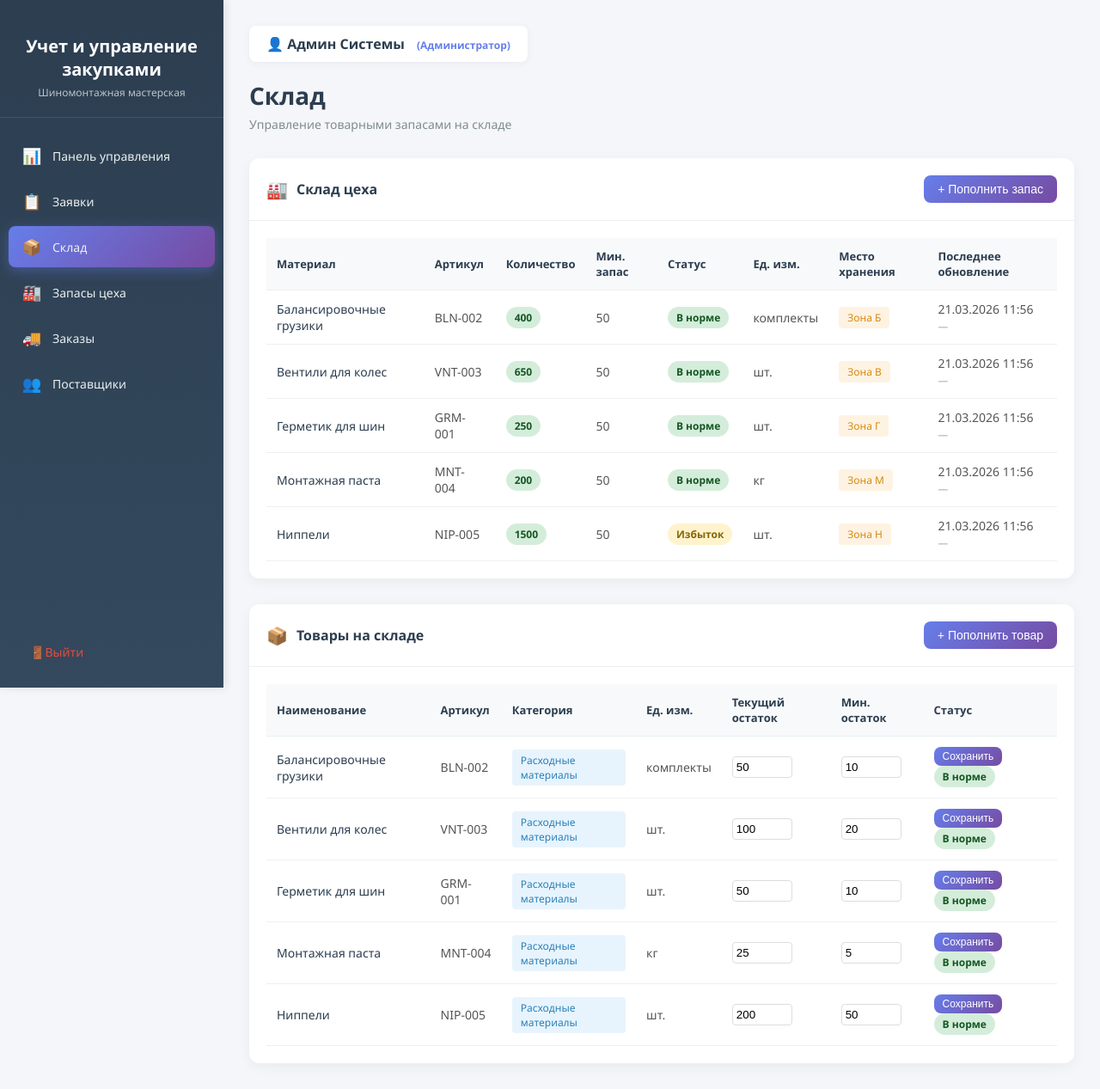
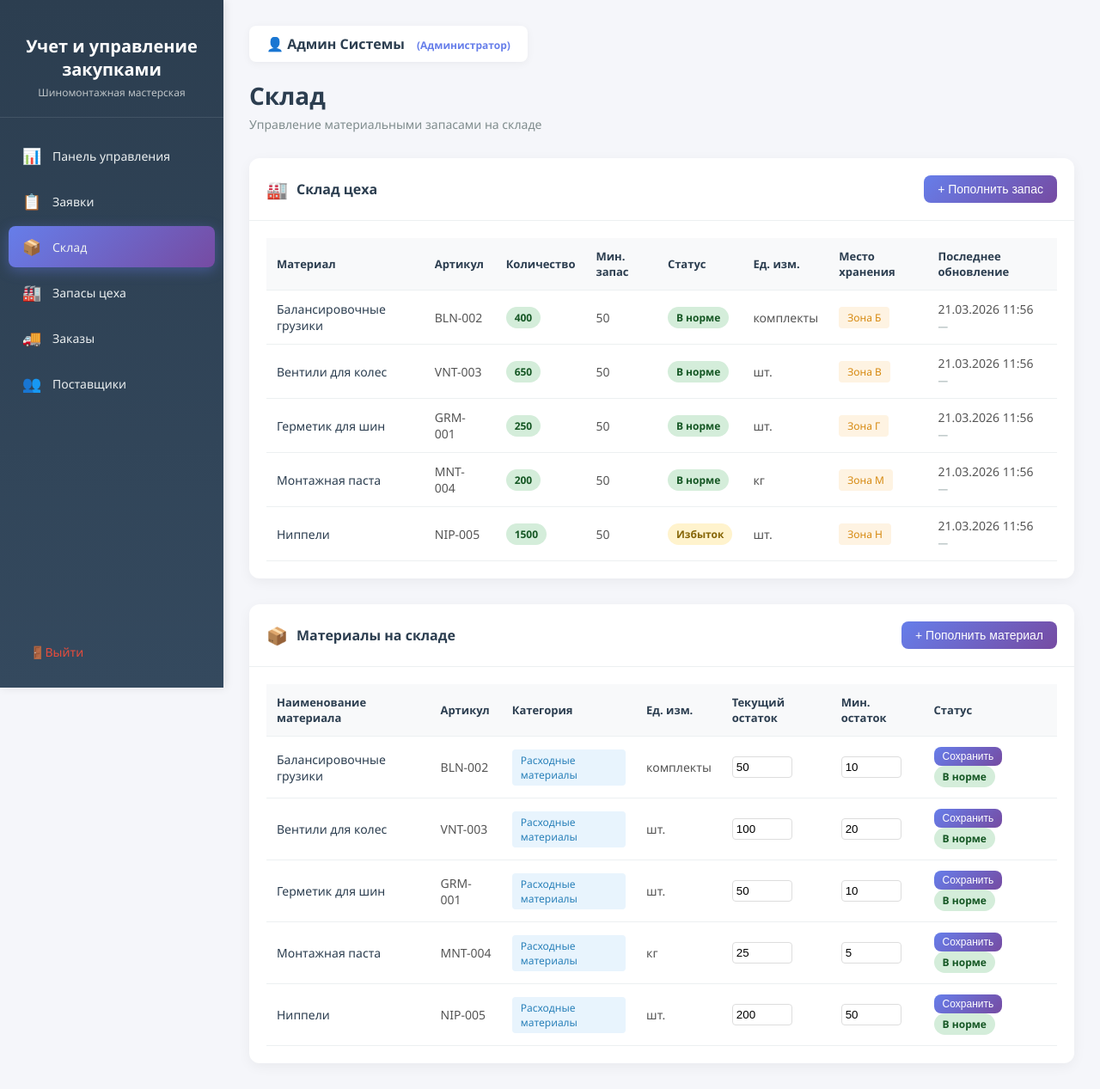
Before and after one commit to vanya27-chtto/tire-workshop-supply-system, a Django app: page /warehouse/ in a window 1280 px wide. Shown: the whole page at 86% size. Run offline with Django 5.2, Linux system fonts and the light colour scheme; a user stored in the database is signed in; data comes from the database, SQL or seed files in the repository.

Commit message:
Adapt system for workshop materials management
- core/models.py: Renamed Product model to reflect "Material on warehouse", updated related UI references from "goods for sale" to "materials for workshop", adjusted model fields and descriptions accordingly
- core/views.py: Updated views to handle materials instead of sale goods, modified warehouse, workshop stock, and order management functions to reflect material-centric workflow
- templates/procurement/create_order.html: Changed "goods in order" table header to "Materials in order", updated form labels and UI elements to refer to materials
- templates/procurement/warehouse.html: Updated page title from "goods warehouse" to "materials warehouse", changed inventory management interface to focus on materials and workshop supplies, renamed table headers and buttons accordingly

```diff
--- a/core/models.py
+++ b/core/models.py
@@ -37,14 +37,14 @@ class Supplier(models.Model):
 
 
 class Product(models.Model):
-    """Товар на складе"""
+    """Материал на складе"""
     category = models.ForeignKey(
         Category,
         on_delete=models.CASCADE,
         related_name='products',
         verbose_name=_('Категория')
     )
-    name = models.CharField(_('Название товара'), max_length=200)
+    name = models.CharField(_('Название материала'), max_length=200)
     sku = models.CharField(_('Артикул'), max_length=50, unique=True, blank=True)
     unit = models.CharField(_('Единица измерения'), max_length=20, default='шт.')
     quantity = models.PositiveIntegerField(_('Количество на складе'), default=0)
@@ -66,8 +66,8 @@ class Product(models.Model):
     updated_at = models.DateTimeField(_('Дата обновления'), auto_now=True)
 
     class Meta:
-        verbose_name = _('Товар')
-        verbose_name_plural = _('Товары')
+        verbose_name = _('Материал')
+        verbose_name_plural = _('Материалы')
         ordering = ['name']
 
     def __str__(self):
@@ -127,7 +127,7 @@ class PurchaseRequestItem(models.Model):
         Product,
         on_delete=models.CASCADE,
         related_name='request_items',
-        verbose_name=_('Товар')
+        verbose_name=_('Материал')
     )
     quantity_requested = models.PositiveIntegerField(_('Запрашиваемое количество'))
     quantity_approved = models.PositiveIntegerField(_('Одобренное количество'), null=True, blank=True)
--- a/core/views.py
+++ b/core/views.py
@@ -133,10 +133,10 @@ def update_product_stock(request, product_id):
 
             messages.success(
                 request,
-                f'Запасы товара "{product.name}" обновлены: текущий={quantity}, минимальный={min_quantity}'
+                f'Запасы материала "{product.name}" обновлены: текущий={quantity}, минимальный={min_quantity}'
             )
         except CoreProduct.DoesNotExist:
-            messages.error(request, 'Товар не найден')
+            messages.error(request, 'Материал не найден')
         except Exception as e:
             messages.error(request, f'Ошибка: {str(e)}')
 
@@ -399,7 +399,7 @@ def send_order_email(order, items, total):
             <thead>
                 <tr>
                     <th>№</th>
-                    <th>Товар</th>
+                    <th>Материал</th>
                     <th>Количество</th>
                     <th>Цена за ед.</th>
                     <th>Сумма</th>
@@ -586,7 +586,7 @@ def close_request(request, request_id):
 
 @login_required
 def replenish_product(request, product_id):
-    """Пополнение товара на складе (добавление нового товара)"""
+    """Пополнение материала на складе (добавление нового материала)"""
     if request.method == 'POST':
         try:
             product = CoreProduct.objects.get(id=product_id)
@@ -605,12 +605,12 @@ def replenish_product(request, product_id):
 
                 messages.success(
                     request,
-                    f'Товар "{product.name}" пополнен на {quantity_to_add} {product.unit}. Текущий остаток: {product.quantity}'
+                    f'Материал "{product.name}" пополнен на {quantity_to_add} {product.unit}. Текущий остаток: {product.quantity}'
                 )
             else:
                 messages.error(request, 'Количество должно быть больше нуля')
         except CoreProduct.DoesNotExist:
-            messages.error(request, 'Товар не найден')
+            messages.error(request, 'Материал не найден')
         except ValueError:
             messages.error(request, 'Некорректное значение количества')
         except Exception as e:
--- a/templates/procurement/create_order.html
+++ b/templates/procurement/create_order.html
@@ -453,13 +453,13 @@
             <!-- Позиции заказа -->
             <div class="card">
                 <div class="card-header">
-                    Товары в заказе
+                    Материалы в заказе
                 </div>
                 <div class="card-body">
                     <table class="items-table" id="itemsTable">
                         <thead>
                             <tr>
-                                <th style="width: 40%;">Товар</th>
+                                <th style="width: 40%;">Материал</th>
                                 <th style="width: 20%;">Количество</th>
                                 <th style="width: 20%;">Цена за ед. (руб.)</th>
                                 <th style="width: 15%;">Сумма</th>
@@ -470,7 +470,7 @@
                             <tr class="item-row">
                                 <td>
                                     <select name="products[]" class="form-control product-select" required onchange="updatePrice(this)">
-                                        <option value="">Выберите товар</option>
+                                        <option value="">Выберите материал</option>
                                         {% for product in products %}
                                             <option value="{{ product.id }}" data-price="{{ product.price }}">{{ product.name }} (остаток: {{ product.quantity }} {{ product.unit }})</option>
                                         {% endfor %}
--- a/templates/procurement/warehouse.html
+++ b/templates/procurement/warehouse.html
@@ -346,7 +346,7 @@
                 {% endif %}
             </div>
             <h1>Склад</h1>
-            <p>Управление товарными запасами на складе</p>
+            <p>Управление материальными запасами на складе</p>
         </div>
 
         <!-- Таблица склад цеха -->
@@ -427,16 +427,16 @@
             <div class="card-header">
                 <h3>
                     <span class="widget-icon">📦</span>
-                    Товары на складе
+                    Материалы на складе
                 </h3>
-                <button class="btn-add" onclick="openReplenishProductModal()">+ Пополнить товар</button>
+                <button class="btn-add" onclick="openReplenishProductModal()">+ Пополнить материал</button>
             </div>
             <div class="table-container">
                 {% if products %}
                     <table class="products-table">
                         <thead>
                             <tr>
-                                <th>Наименование</th>
+                                <th>Наименование материала</th>
                                 <th>Артикул</th>
                                 <th>Категория</th>
                                 <th>Ед. изм.</th>
@@ -486,27 +486,27 @@
                 {% else %}
                     <div class="empty-state">
                         <div class="empty-state-icon">📦</div>
-                        <p>Товары на складе отсутствуют</p>
+                        <p>Материалы на складе отсутствуют</p>
                     </div>
                 {% endif %}
             </div>
         </div>
     </main>
 
-    <!-- Модальное окно пополнения товара на складе -->
+    <!-- Модальное окно пополнения материала на складе -->
     <div class="modal" id="replenishProductModal" style="display: none; position: fixed; top: 0; left: 0; width: 100%; height: 100%; background: rgba(0,0,0,0.5); z-index: 1000; align-items: center; justify-content: center;">
         <div class="modal-content" style="background: white; border-radius: 12px; padding: 30px; max-width: 500px; width: 90%;">
             <div class="modal-header" style="margin-bottom: 20px;">
-                <h3 style="color: #2c3e50; font-size: 18px;">📦 Пополнение товара на складе</h3>
+                <h3 style="color: #2c3e50; font-size: 18px;">📦 Пополнение материала на складе</h3>
             </div>
             <form method="post" action="" id="replenishProductForm">
                 {% csrf_token %}
                 <input type="hidden" id="replenishProductId" name="product_id">
 
                 <div class="form-group" style="margin-bottom: 15px;">
-                    <label style="display: block; margin-bottom: 5px; color: #2c3e50; font-weight: 600;">Товар</label>
+                    <label style="display: block; margin-bottom: 5px; color: #2c3e50; font-weight: 600;">Материал</label>
                     <select id="replenishProductSelect" name="product_select" required style="width: 100%; padding: 10px; border: 1px solid #ddd; border-radius: 6px;">
-                        <option value="">Выберите товар</option>
+                        <option value="">Выберите материал</option>
                         {% for product in products %}
                             <option value="{{ product.id }}">{{ product.name }} ({{ product.sku }}) - Текущий остаток: {{ product.quantity }} {{ product.unit }}</option>
                         {% endfor %}
```
Also changed, not shown: 1 other file.
